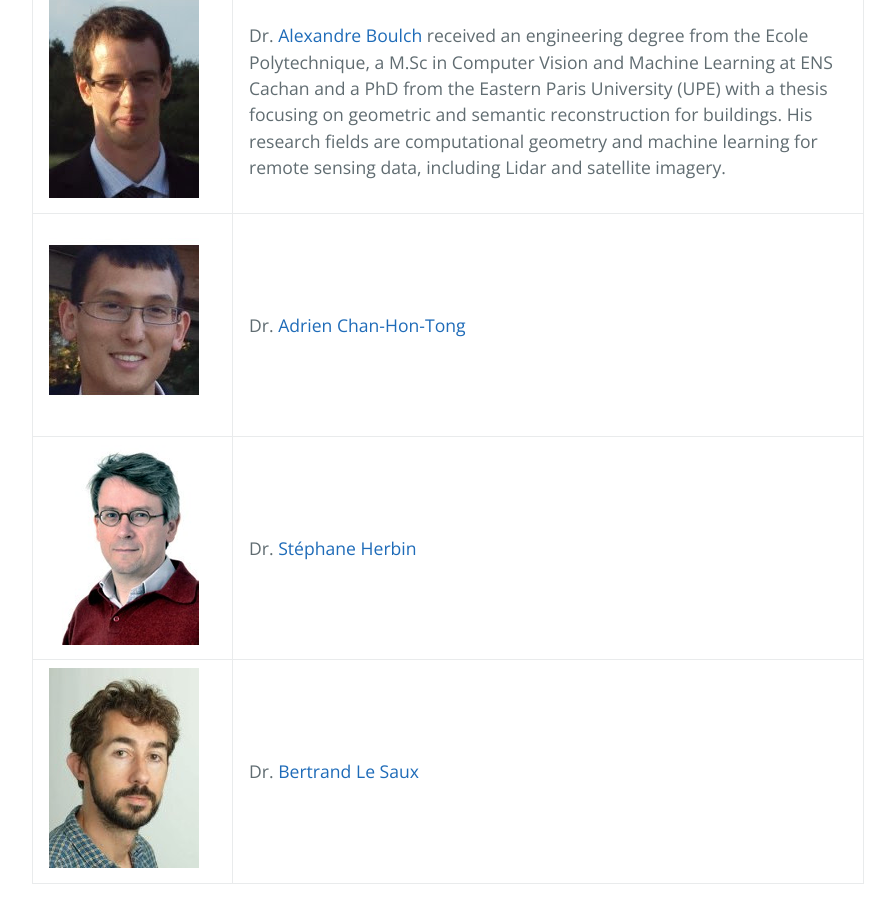
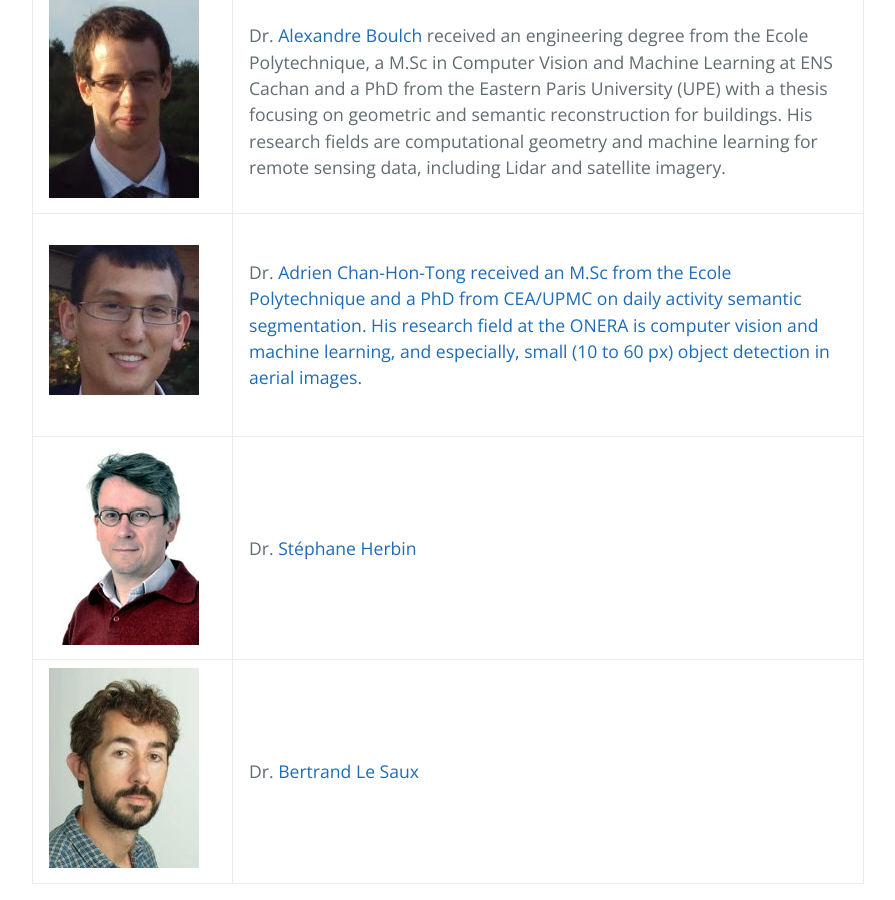
Before and after one commit to delta-onera/delta-onera.github.io, a Jekyll site: the page built from _pages/team.md, in a window 1280 px wide and 900 px high, scrolled down 772 px. Shown: the whole window, without its empty margins (192-1087 px from the left). Built offline with Jekyll 4.4.1, drawn with Linux system fonts in a browser that asks for light colours; our own code applies the rules of GitHub Pages for plain Markdown files.

Commit message:
acht presentation text

```diff
--- a/_pages/team.md
+++ b/_pages/team.md
@@ -14,7 +14,7 @@ The team regroups researchers from different fields from image processing and ma
   </tr>
   <tr>
     <td style="width: 200px;"><img src="team/A_ChanHonTong.jpg" height="200" width="150"/></td>
-    <td>Dr. <a href="https://www.researchgate.net/profile/Adrien_Chan-Hon-Tong"> Adrien Chan-Hon-Tong </a></td>
+    <td>Dr. <a href="https://www.researchgate.net/profile/Adrien_Chan-Hon-Tong"> Adrien Chan-Hon-Tong received an M.Sc from the Ecole Polytechnique and a PhD from CEA/UPMC on daily activity semantic segmentation. His research field at the ONERA is computer vision and machine learning, and especially, small (10 to 60 px) object detection in aerial images.</a></td>
   </tr>
   <tr>
     <td style="width: 200px;"><img src="team/S_Herbin.png" height="200" width="150"/></td>
```
Also changed, not shown: index.md (+1 -1 lines).
